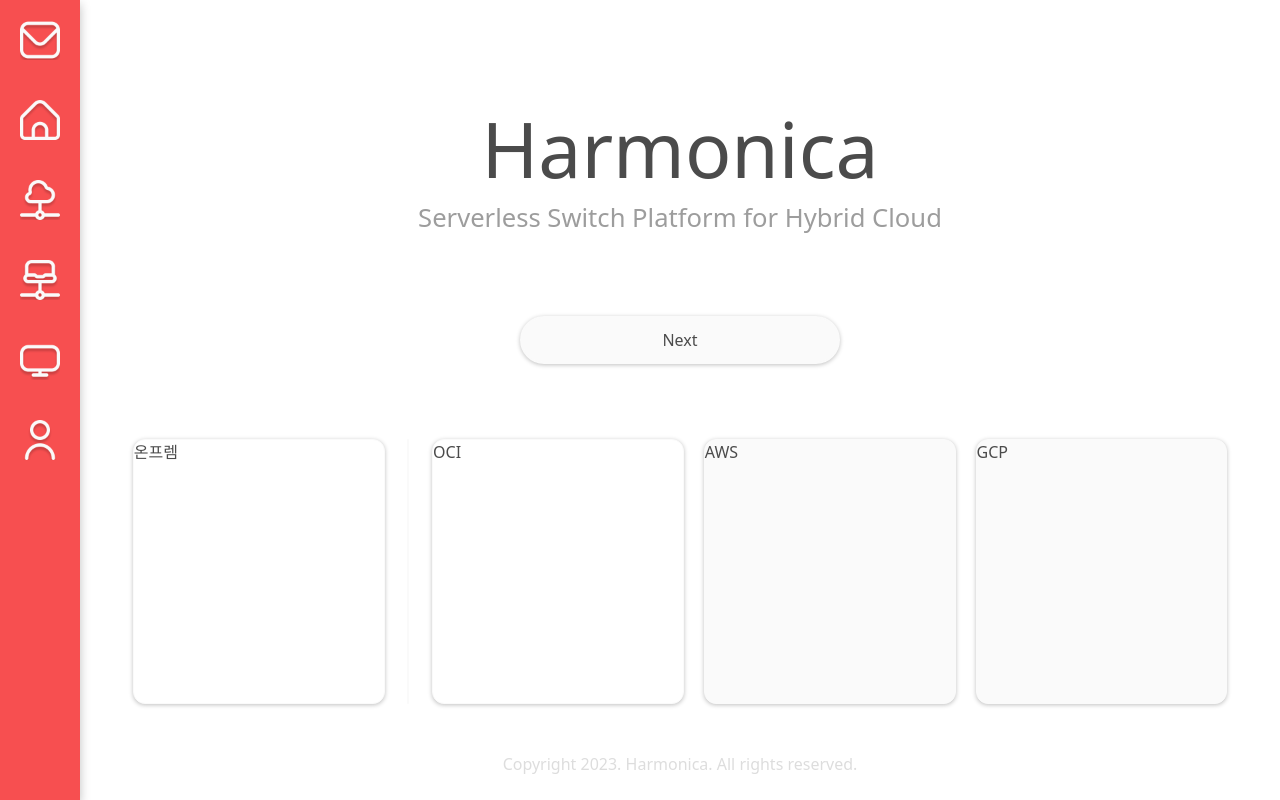
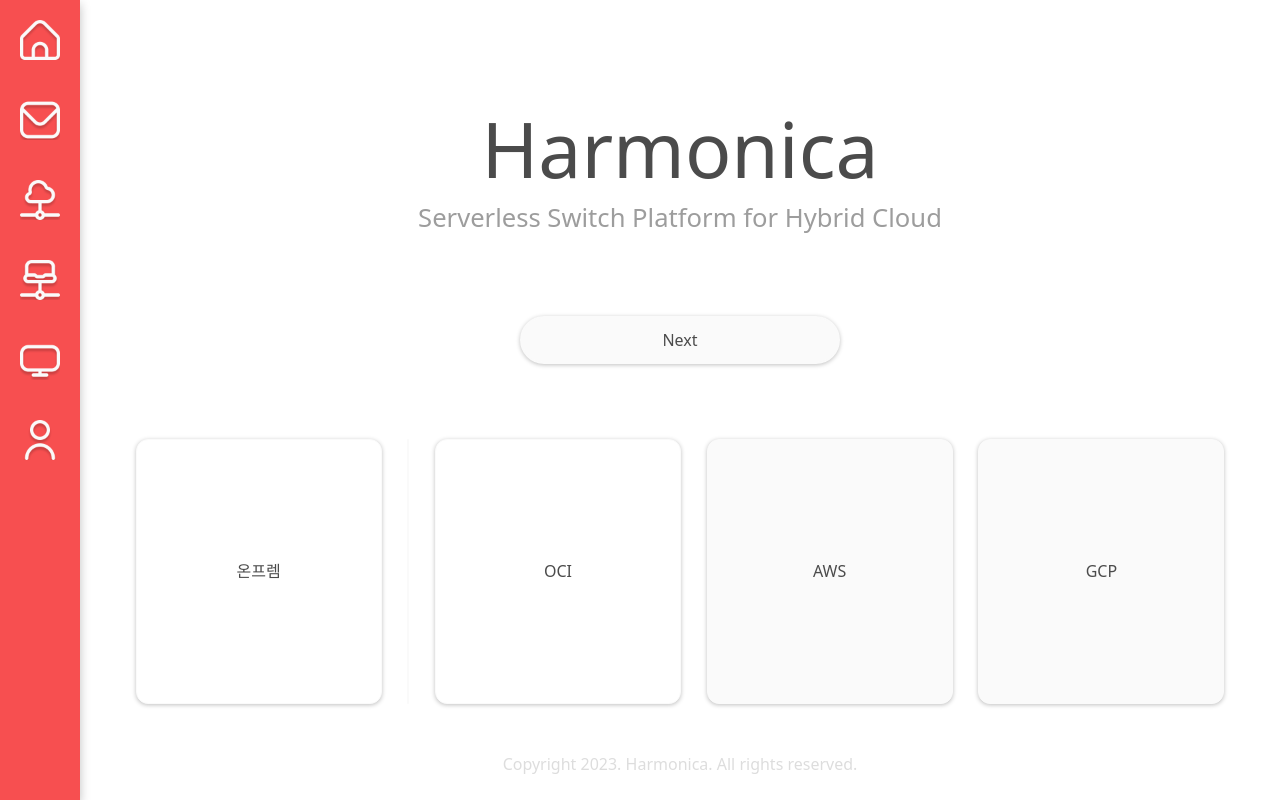
Before and after one commit to Harmonica-OIDC2023/harmonica-web, a React (Create React App) app: page / in a window 1280 px wide. Built offline with nearby package versions, Linux system fonts and the light colour scheme.

Commit message:
[feat/#3] :sparkles: Add: Hover, Navigator

```diff
--- a/src/components/ItemBlock.css
+++ b/src/components/ItemBlock.css
@@ -5,5 +5,20 @@
   border-radius: 12px;
   width: 100%;
   height: 100%;
-    margin: 0px 10px;
+  margin: 0px 1vw;
+  transition: transform 0.2s, box-shadow 0.2s;
+  cursor: pointer;
+  display: flex;
+  text-align: center;
+  justify-content: center;
+  align-items: center;
 }
+
+.item-block:hover {
+  transform: translateY(-2px);
+}
+
+.item-block:active {
+  transform: translateY(0);
+  box-shadow: 0px 0px 4px rgba(0, 0, 0, 0.25);
+}
--- a/src/components/ItemBlock.tsx
+++ b/src/components/ItemBlock.tsx
@@ -4,11 +4,12 @@
 type MyComponentProps = {
     children?: ReactNode;
     style?: CSSProperties;
+    onClick?: React.MouseEventHandler<HTMLElement>
 }
 
-function ItemBlock({ children, style }: MyComponentProps) {
+function ItemBlock({ children, style, onClick }: MyComponentProps) {
   return (
-    <div className="item-block" style={style}>
+    <div className="item-block" style={style} onClick={onClick}>
       {children}
     </div>
   );
--- a/src/components/NavBar.css
+++ b/src/components/NavBar.css
@@ -7,4 +7,5 @@
 .menu img {
   width: 100%;
   padding: 20px;
+  cursor: pointer;
 }
--- a/src/components/NavBar.tsx
+++ b/src/components/NavBar.tsx
@@ -1,16 +1,23 @@
 import React from 'react';
+import { useNavigate } from 'react-router-dom';
 import './NavBar.css';
 
 function NavBar() {
+  const navigate = useNavigate();
+
+  const handleClick = (event: React.MouseEvent<HTMLHeadingElement>) => {
+    navigate('/');
+  }
+
   return (
-    <div className="nav-bar" style={{height: '100vh'}}>
+    <div className="nav-bar">
       <div className="menu h-100">
-        <img src="icons/fi-rr-envelope.png" alt='envelop icon'/>
-        <img src="icons/fi-rr-home.png" alt='home icon' />
-        <img src="icons/fi-rr-network-cloud.png" alt='network cloud icon' />
-        <img src="icons/fi-rr-network.png" alt='network icon' />
-        <img src="icons/fi-rr-screen.png" alt='screen icon' />
-        <img src="icons/fi-rr-user.png" alt='user icon' />
+        <img src="icons/fi-rr-home.png" alt='home icon' onClick={handleClick} />
+        <img src="icons/fi-rr-envelope.png" alt='envelop icon' style={{pointerEvents:'none'}} />
+        <img src="icons/fi-rr-network-cloud.png" alt='network cloud icon' style={{pointerEvents:'none'}} />
+        <img src="icons/fi-rr-network.png" alt='network icon' style={{pointerEvents:'none'}} />
+        <img src="icons/fi-rr-screen.png" alt='screen icon' style={{pointerEvents:'none'}} />
+        <img src="icons/fi-rr-user.png" alt='user icon' style={{pointerEvents:'none'}} />
       </div>
     </div>
   );
```
Lines whose indentation alone changed are shown as unchanged.
